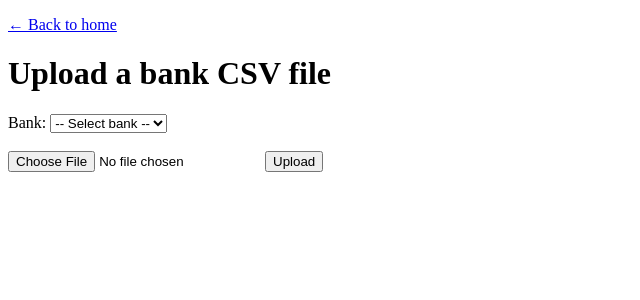
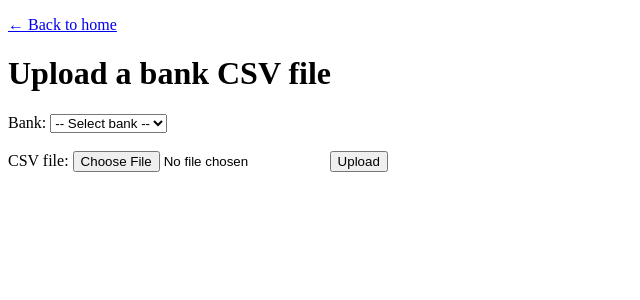
Before and after one commit to boyanboyan87-netizen/budget-app, a Flask app: page /upload-csv in a window 1280 px wide. Shown: the top 300 px of the page, without its empty margins (0-640 px from the left). Run offline with Flask 3, Linux system fonts and the light colour scheme.

Commit message:
Tidy up of html and settings

```diff
--- a/templates/home.html
+++ b/templates/home.html
@@ -1,6 +1,8 @@
 <!doctype html>
-<html>
+<html lang="en">
   <head>
+    <meta charset="UTF-8">
+    <meta name="viewport" content="width=device-width, initial-scale=1.0">
     <title>Budget App</title>
   </head>
   <body>
--- a/templates/review_last_upload.html
+++ b/templates/review_last_upload.html
@@ -1,6 +1,8 @@
 <!doctype html>
-<html>
+<html lang="en">
   <head>
+    <meta charset="UTF-8">
+    <meta name="viewport" content="width=device-width, initial-scale=1.0">
     <title>Review Last Upload</title>
         <p><a href="{{ url_for('home') }}">← Back to home</a></p>
   </head>
@@ -36,7 +38,7 @@
             <td>{{ tx.account }}</td>
             <td>{{ "%.2f"|format(tx.amount) }}</td>
             <td>
-              <select name="category_{{ tx.id }}">
+              <select name="category_{{ tx.id }}" aria-label="Category for {{ tx.description }}">
                 <option value="">Uncategorised</option>
                 {% for name in category_names %}
                   <option value="{{ name }}" {% if tx.category == name %}selected{% endif %}>
--- a/templates/uncategorised.html
+++ b/templates/uncategorised.html
@@ -1,7 +1,8 @@
 <!DOCTYPE html>
 <html lang="en">
-<head>
+  <head>
     <meta charset="UTF-8">
+    <meta name="viewport" content="width=device-width, initial-scale=1.0">
     <title>Uncategorised Transactions</title>
 </head>
 <body>
--- a/templates/upload.html
+++ b/templates/upload.html
@@ -4,8 +4,9 @@ and send it to the backend.
 -->
 <!DOCTYPE html>
 <html lang="en">
-<head>
+  <head>
     <meta charset="UTF-8">
+    <meta name="viewport" content="width=device-width, initial-scale=1.0">
     <title>Upload Bank CSV</title>
 </head>
 <body>
@@ -28,7 +29,8 @@ and send it to the backend.
         <br><br>
 
         <!-- File picker -->
-        <input type="file" name="file" accept=".csv" required>
+        <label for="file">CSV file:</label>
+        <input type="file" name="file" id="file" accept=".csv" required>
 
         <!-- Submit button -->
         <button type="submit">Upload</button>
```
Also changed, not shown: templates/transactions.html (+4 -3 lines), 1 other file.
